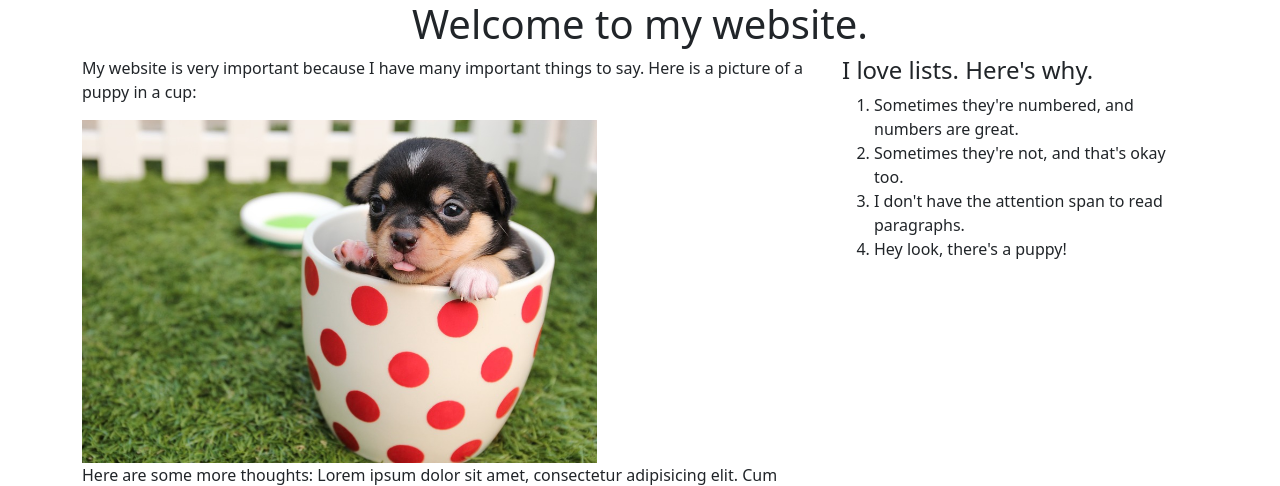
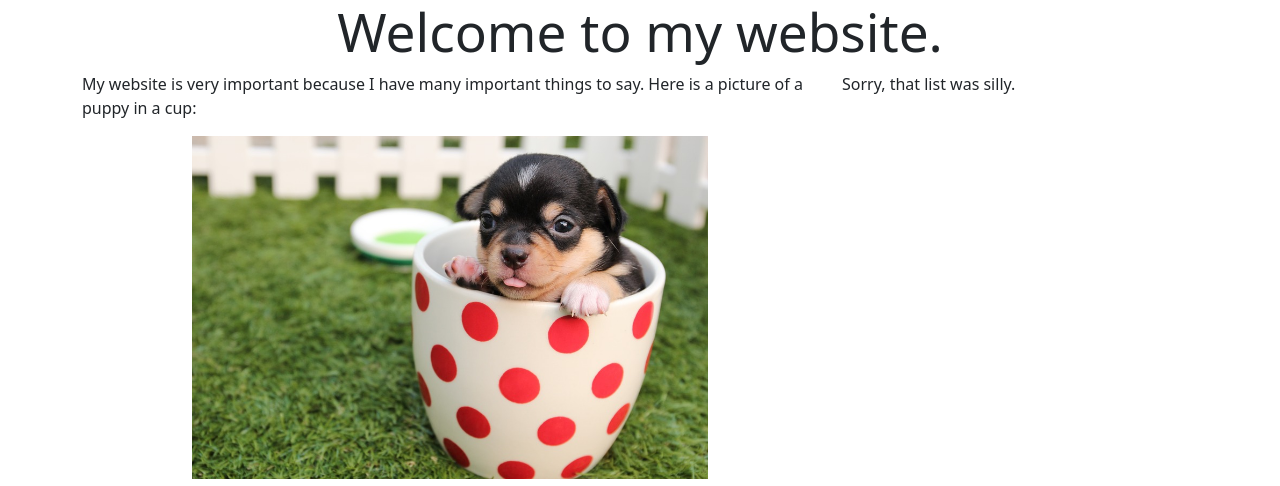
Before and after one commit to etreynolds/SpringboardExercises, a plain HTML site: page jquery-exercise/jquery-dom/index.html in a window 1280 px wide. Shown: the top 486 px of the page. Drawn offline with nearby package versions, Linux system fonts and the light colour scheme.

Commit message:
add finished dom manip exercise

```diff
--- a/jquery-exercise/jquery-dom/index.html
+++ b/jquery-exercise/jquery-dom/index.html
@@ -76,7 +76,30 @@
 <script>
   // Add your code here!
 
+  $(function () {
+    console.log("Let's get ready to party with jQuery!");
+  })
 
+  $('article img').addClass('image-center');
+
+  $('article p:last-child').remove();
+
+  $('#title').css('font-size', Math.random() * 100);
+
+  $('ol').append('<li>New list item here</li>');
+
+  $('aside').empty().append('<p>Sorry, that list was silly.</p>');
+
+  $('.form-control').on('keyup blur change', function() {
+    let red = $('.form-control').eq(0).val();
+    let blue = $('.form-control').eq(1).val();
+    let green = $('.form-control').eq(2).val();
+    $('body').css('background-color', 'rgb(' + red + ',' + green + ',' + blue + ')');
+  })
+
+  $('img').on("click", function (event) {
+    $(event.target).remove();
+  });
 </script>
 </body>
 
```
Also changed, not shown: 2 other files.
